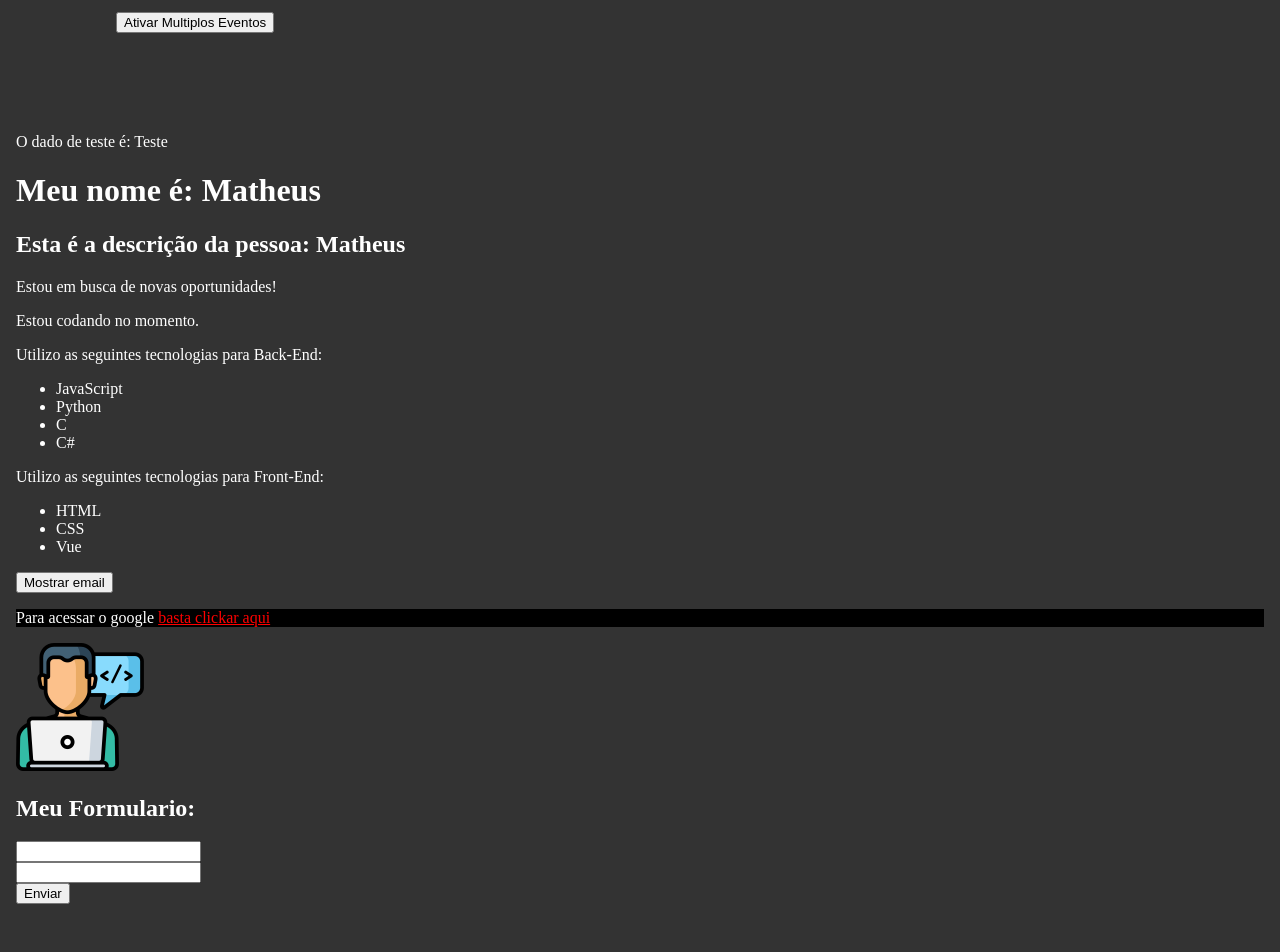
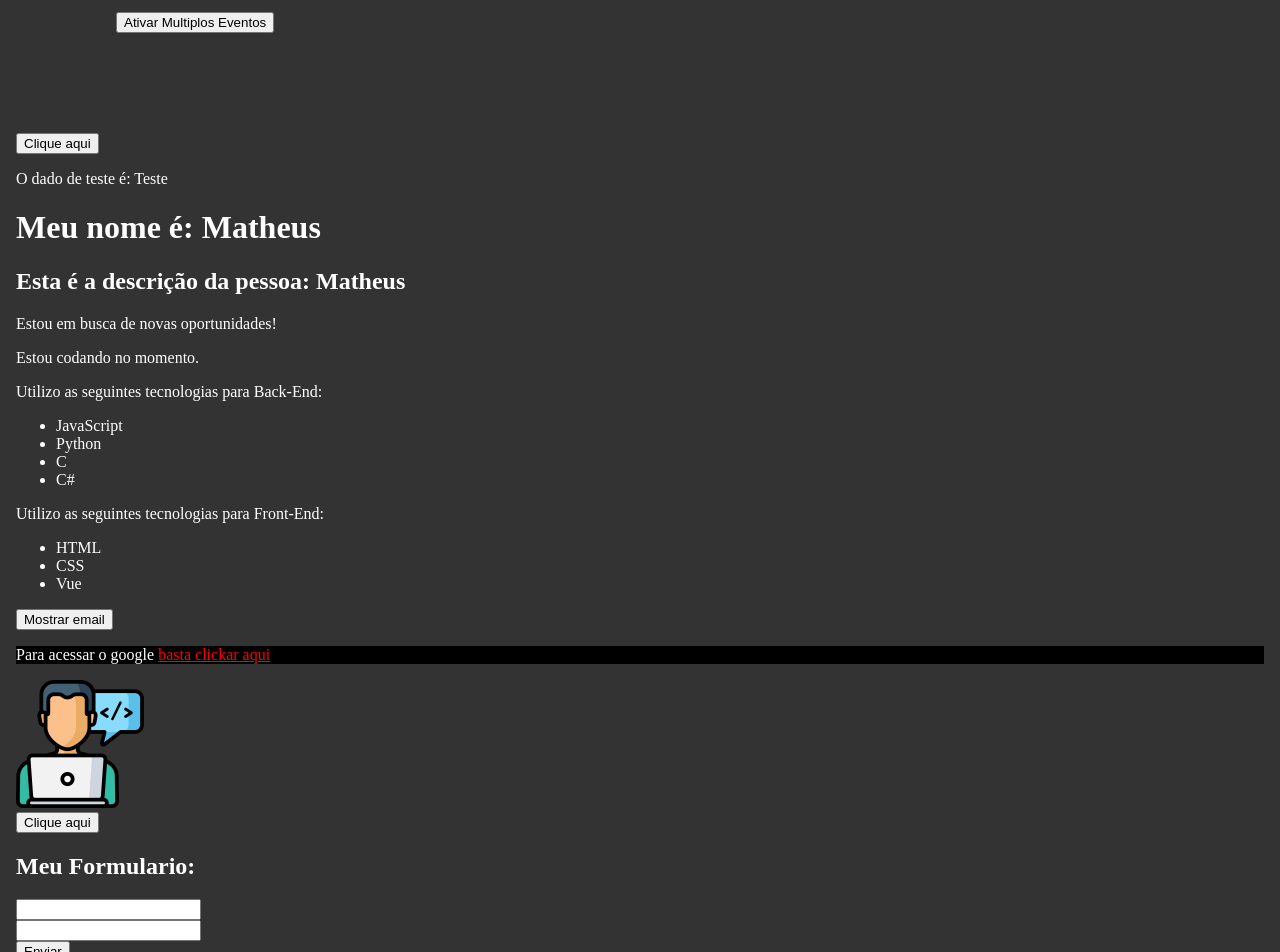
Before and after one commit to Mat780/Curso-de-Vue, a Vue app in the folder vue-cli/: page / in a window 1280 px wide. Shown: the part 220-1172 px from the top of the page. Built offline with nearby package versions, Linux system fonts and the light colour scheme.

Commit message:
Curso de Vue 3: #16 Reutilizacao de Componentes

```diff
--- a/vue-cli/src/components/Picture.vue
+++ b/vue-cli/src/components/Picture.vue
@@ -1,15 +1,24 @@
 <template>
-    <img :src="avatar" :alt="descricao">
+    <div>
+        <img :src="avatar" :alt="descricao">
+        <Reutilazacao />
+    </div>
 </template>
 
 <script>
+import Reutilazacao from './Reutilazacao.vue'
 export default {
     name: 'Picture',
+    components: {
+        Reutilazacao
+    },
+
     data() {
         return{
             avatar: "/img/avatar.png",
             descricao: "Avatarzin"
         }
-    }
+    },
+
 }
 </script>
--- a/vue-cli/src/components/PrimeiroComp.vue
+++ b/vue-cli/src/components/PrimeiroComp.vue
@@ -3,11 +3,13 @@
         <h1>Olá vue</h1>
         <p>Meu nome é {{ name }} e estudo para ser um {{ job }}.</p>
         <MultiplosEventos />
+        <Reutilizacao />
     </div>
 </template>
 
 <script>
 import MultiplosEventos from './MultiplosEventos.vue'
+import Reutilizacao from './Reutilazacao.vue'
     export default{
         name: "PrimeiroComp",
         data() {
@@ -19,6 +21,7 @@ import MultiplosEventos from './MultiplosEventos.vue'
 
         components: {
             MultiplosEventos,
+            Reutilizacao,
         }
     }
 </script>
--- /dev/null
+++ b/vue-cli/src/components/Reutilazacao.vue
@@ -0,0 +1,22 @@
+<template>
+    <div>
+        <button @click="ativar">Clique aqui</button>
+        <span v-show="ativou">Ativado</span>
+    </div>
+</template>
+
+<script>
+export default {
+    name: "Reutilizacao",
+    data(){
+        return{
+            ativou: false,
+        }
+    },
+    methods: {
+        ativar(){
+            this.ativou = !this.ativou;
+        }
+    },
+}
+</script>
```
